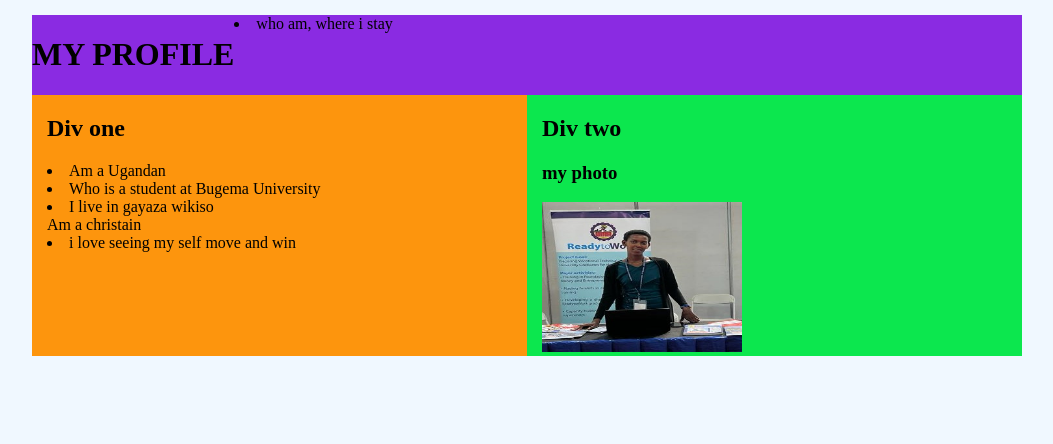
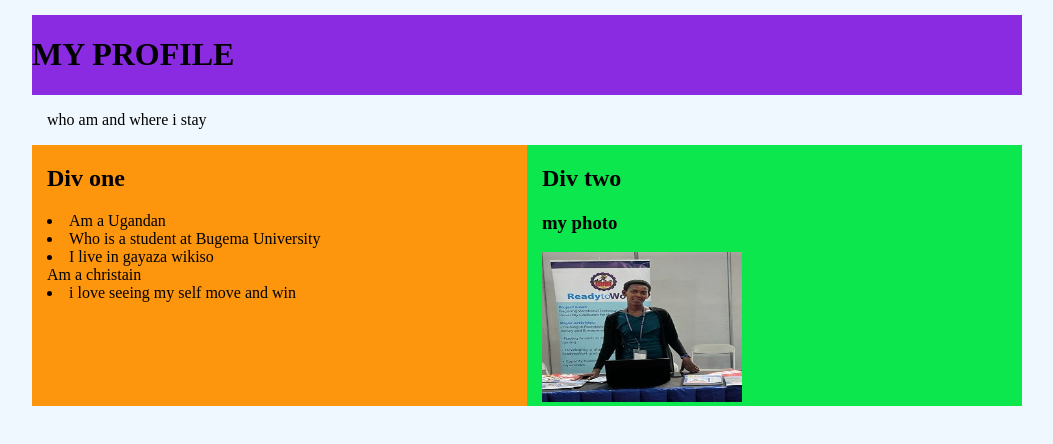
Before and after one commit to Abeesigaflorence/hopeAF, a plain HTML site: page index.html in a window 1280 px wide. Shown: the whole page, without its empty margins (113-1166 px from the left). Drawn offline with Linux system fonts and the light colour scheme.

Commit message:
Update index.html

```diff
--- a/index.html
+++ b/index.html
@@ -12,8 +12,8 @@
     <div class="container">
         <div style="background-color: blueviolet;" class="row">
             <h1>MY PROFILE</h1>
-            <li>who am, where i stay</li>
         </div>
+        <p>who am and where i stay</p>
         <div class="row">
             <div class=" bg-primary col">
                 <h2>Div one</h2>
```
